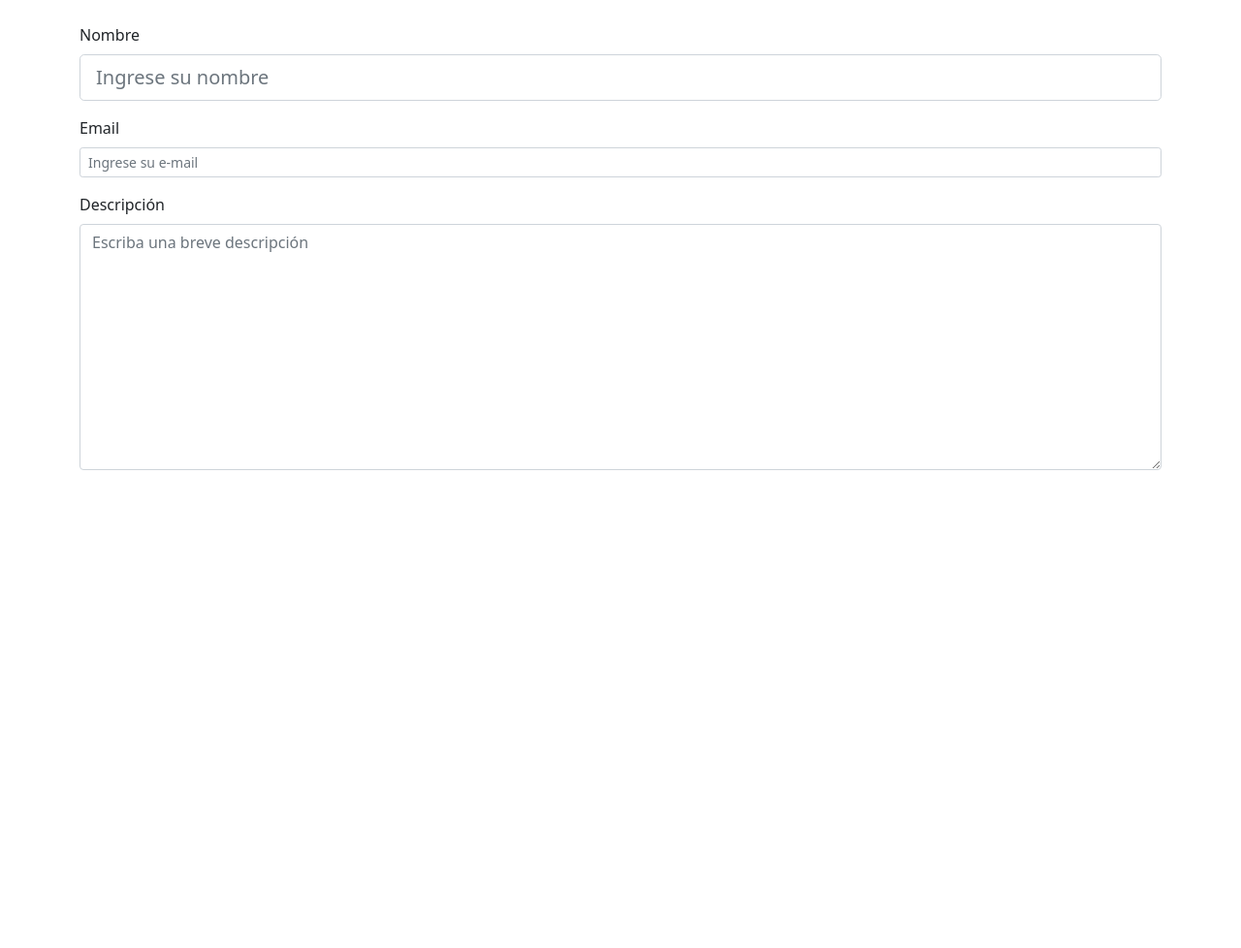
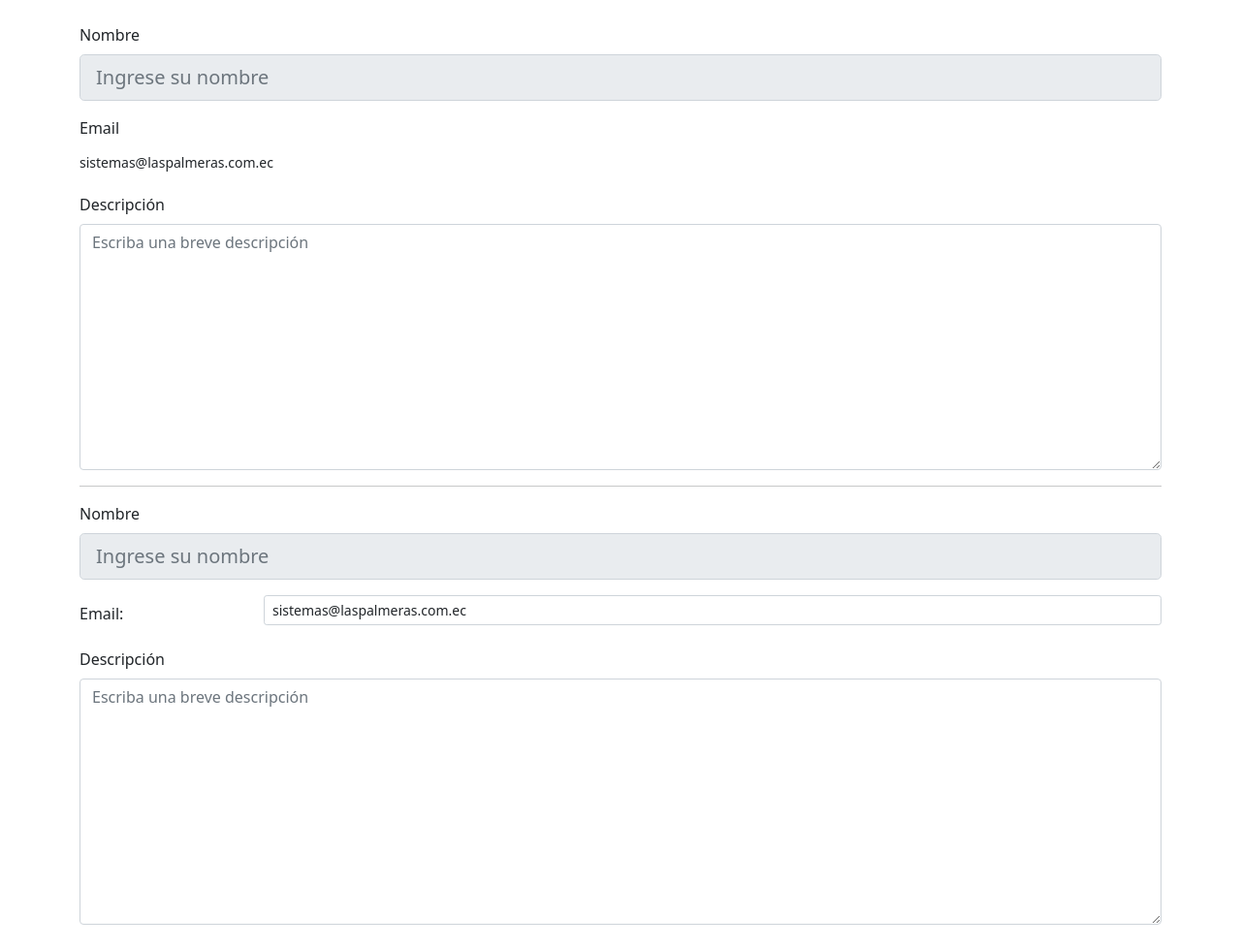
Before and after one commit to josetibaui/Bootstrap5_codersfree, a plain HTML site: page Bootstrap/Forms/14_formulario.html in a window 1280 px wide. Shown: the whole page at 97% size. Before the commit the page ends 800 px from the top, so only its background shows below. Drawn offline with nearby package versions, Linux system fonts and the light colour scheme.

Commit message:
Video 15. Formularios con campos desactivados y label en linea con el input

```diff
--- a/Bootstrap/Forms/14_formulario.html
+++ b/Bootstrap/Forms/14_formulario.html
@@ -12,12 +12,12 @@
 
             <div class="mb-3">
                 <label class="form-label" for="name">Nombre</label>
-                <input class="form-control form-control-lg" name="name" type="text" id="name" placeholder="Ingrese su nombre">
+                <input class="form-control form-control-lg" name="name" type="text" id="name" placeholder="Ingrese su nombre" disabled>
             </div>
 
             <div class="mb-3">
                 <label class="form-label" for="email">Email</label>
-                <input class="form-control form-control-sm" name="email" type="email" id="email" placeholder="Ingrese su e-mail">
+                <input class="form-control-plaintext form-control-sm" value="sistemas@laspalmeras.com.ec" name="email" type="email" id="email" placeholder="Ingrese su e-mail" disabled readonly>
             </div>
 
             <div>
@@ -26,6 +26,27 @@
             </div>
 
         </form>
+        <hr>
+        <form action="">
+
+            <div class="mb-3">
+                <label class="form-label" for="name2">Nombre</label>
+                <input class="form-control form-control-lg" name="name2" type="text" id="name2" placeholder="Ingrese su nombre" disabled>
+            </div>
+
+            <div class="mb-3 row">
+                <label class="col-form-label col-2" for="email2">Email:</label>
+                <div class="col-10">
+                    <input class="form-control form-control-sm" value="sistemas@laspalmeras.com.ec" name="email2" type="email" id="email2" placeholder="Ingrese su e-mail">
+                </div>
+            </div>
+
+            <div>
+                <label class="form-label" for="description2">Descripción</label>
+                <textarea class="form-control" name="description2" id="description2" cols="30" rows="10" placeholder="Escriba una breve descripción"></textarea>
+            </div>
+
+        </form>
     </div>
 </body>
 </html>
```
